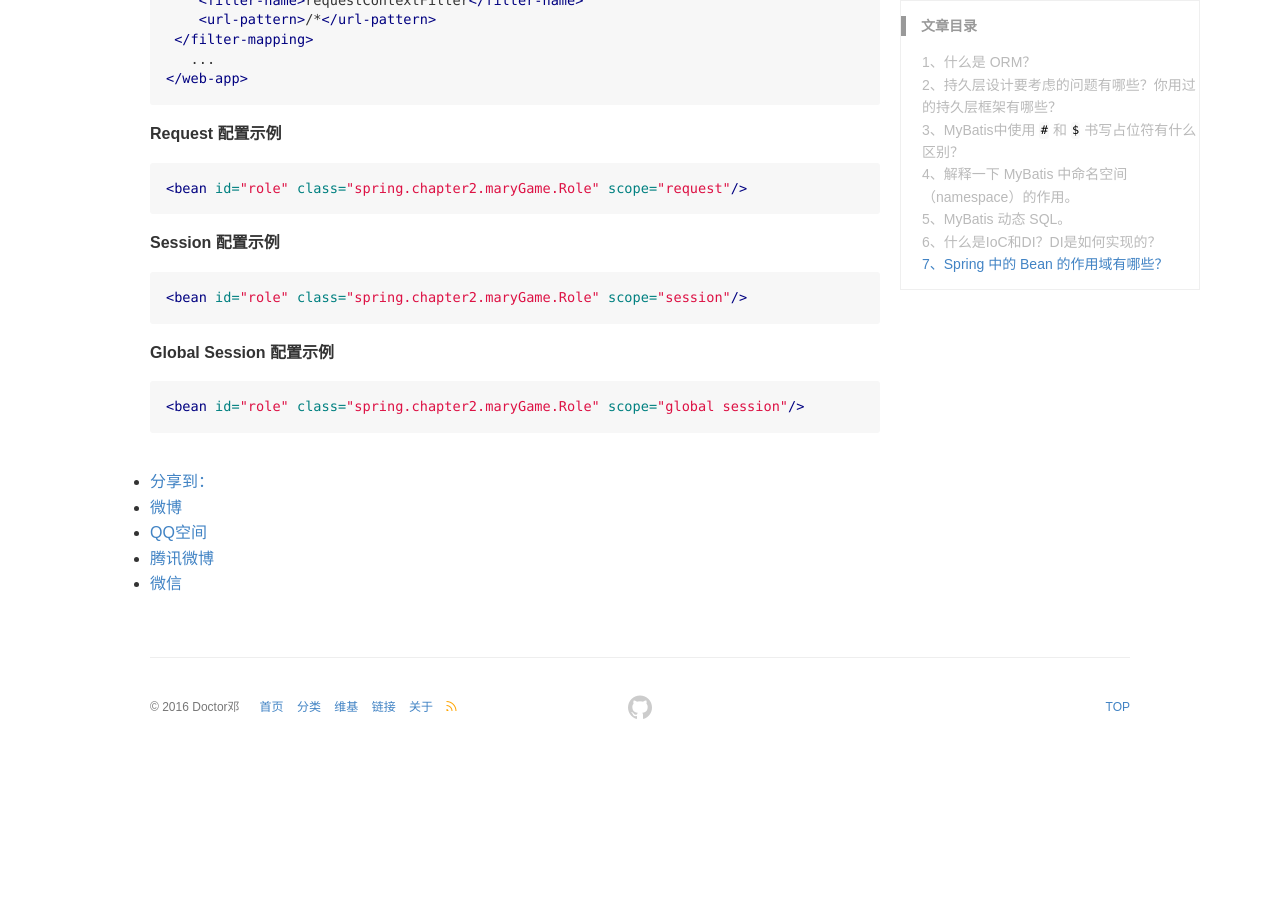
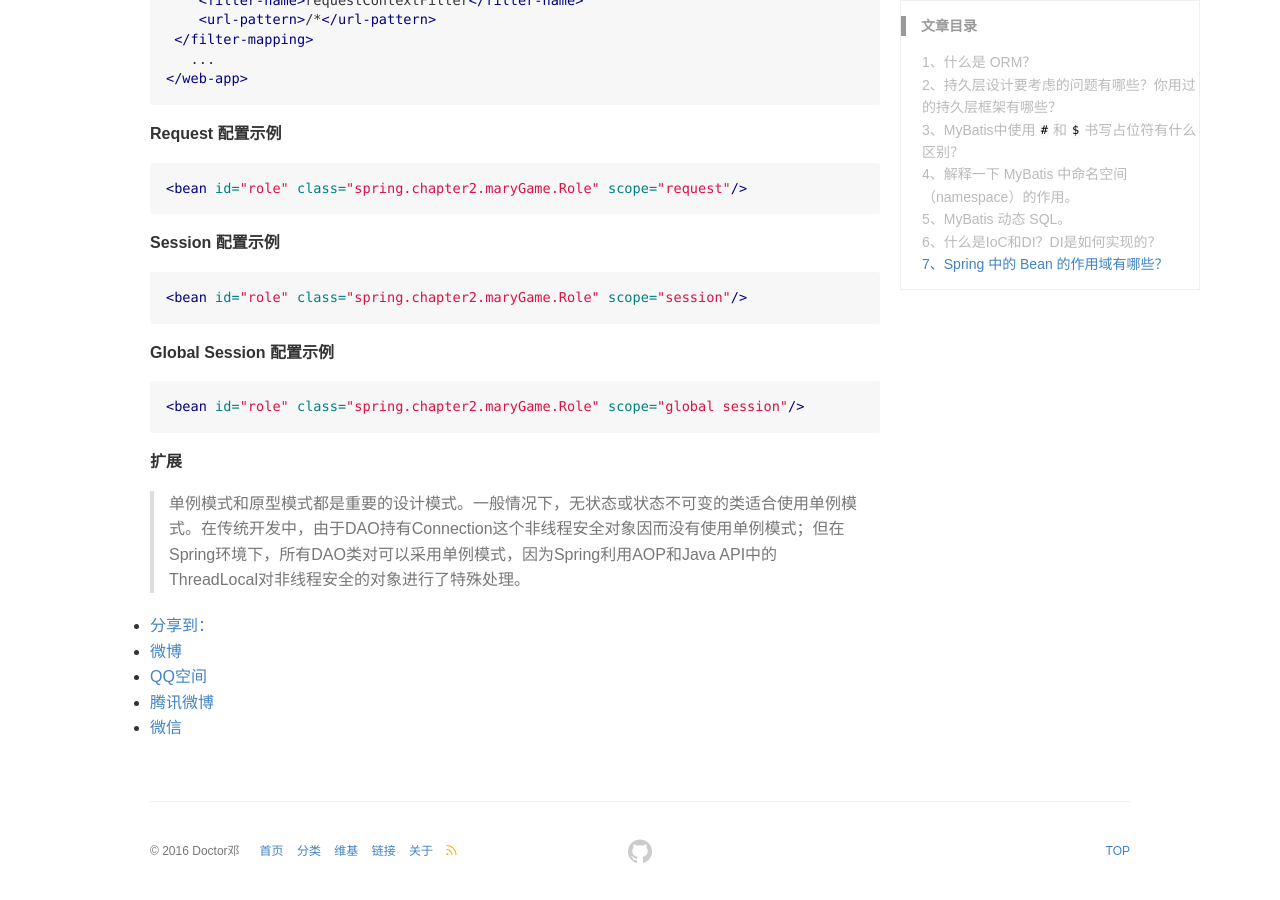
Before and after one commit to DoctorDeng/DoctorDeng.github.io, a Jekyll site: the page built from _posts/2016-09-18-java-SSM.md, in a window 1280 px wide and 900 px high, scrolled down 4651 px. Built offline with Jekyll 4.4.1, drawn with Linux system fonts in a browser that asks for light colours; comment, search, counter and statistics services are not loaded; before the commit the page ends 5407 px from its top, so only the background shows below that.

Commit message:
modify file

````diff
--- a/_posts/2016-09-18-java-SSM.md
+++ b/_posts/2016-09-18-java-SSM.md
@@ -183,3 +183,7 @@ IoC 叫控制反转，是 Inversion of Control 的缩写，DI（Dependency Injec
 ```xml?linenums
 <bean id="role" class="spring.chapter2.maryGame.Role" scope="global session"/>
 ```
+
+**扩展**
+
+> 单例模式和原型模式都是重要的设计模式。一般情况下，无状态或状态不可变的类适合使用单例模式。在传统开发中，由于DAO持有Connection这个非线程安全对象因而没有使用单例模式；但在Spring环境下，所有DAO类对可以采用单例模式，因为Spring利用AOP和Java API中的ThreadLocal对非线程安全的对象进行了特殊处理。
````
